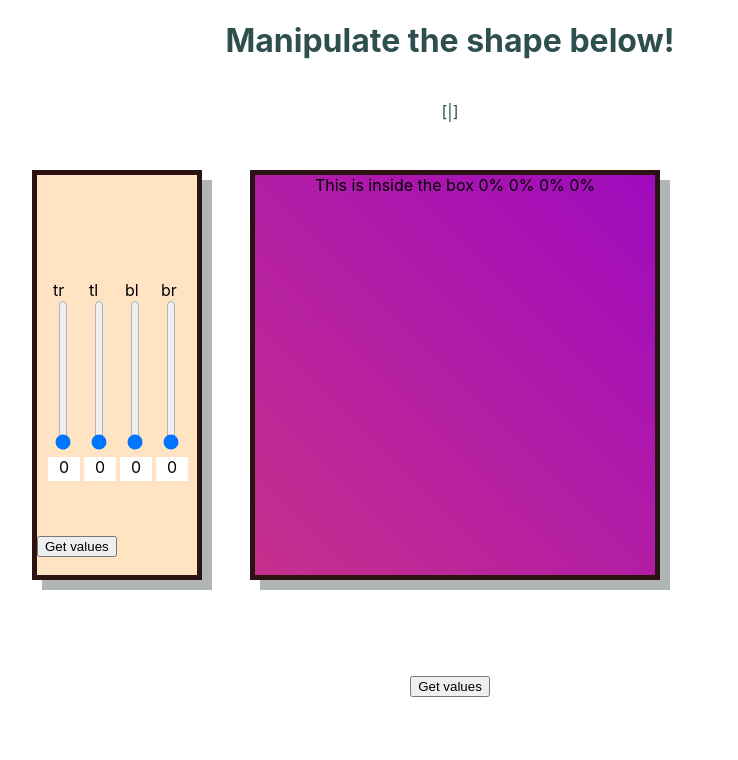
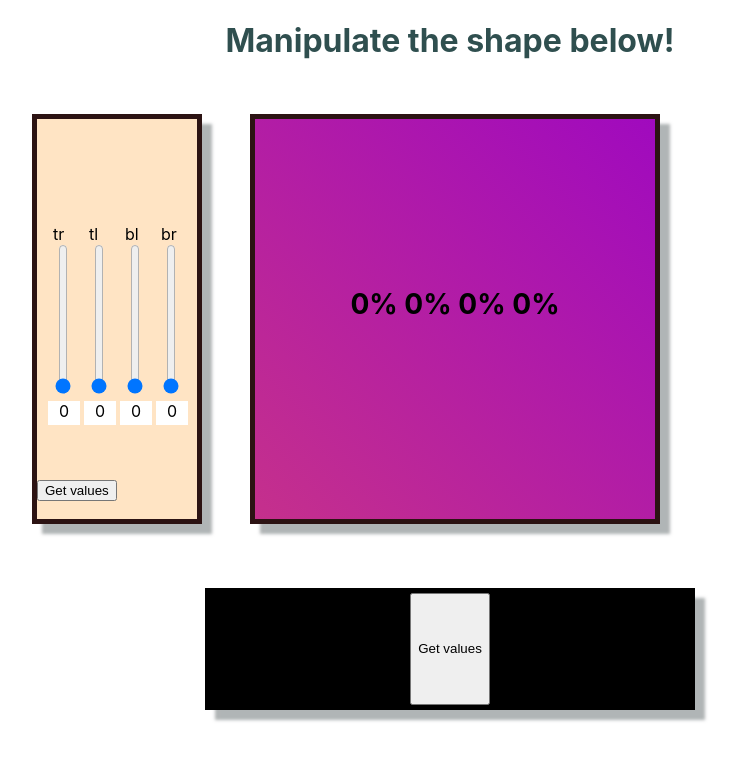
Before and after one commit to gooseman1721/border-radius-previewer, a React (Create React App) app: page / in a window 1280 px wide. Shown: the top 760 px of the page, without its empty margins (190-928 px from the left). Built offline with nearby package versions, Linux system fonts and the light colour scheme.

Commit message:
Added bottom control panel, doesn't do anything yet

```diff
--- a/src/App.css
+++ b/src/App.css
@@ -12,6 +12,8 @@
 {
   display: flex;
   flex-direction: column;
+  align-items: center;
+
 }
 
 .titleText
@@ -26,7 +28,7 @@
 .container, .bottomControlPanel
 {
   display: flex;
-  margin: 3em;
+  margin: 2em;
   justify-content: center;
   gap: 3em;
 
@@ -65,10 +67,17 @@
 
 }
 
+#shapeshifterBoxText
+{
+  margin-top: 6em;
+  font-weight: bold;
+  font-size: 28px;
+}
+
 .box
 {
   border: 5px solid rgb(44, 19, 19);
-  box-shadow: 10px 10px rgba(99, 108, 110, 0.5);
+  box-shadow: 10px 10px 3px rgba(99, 108, 110, 0.5);
 
 }
 
@@ -106,3 +115,11 @@
   transform: translate(-37px, 85px);
   text-align: center;
 }
+
+.bottomControlPanel
+{
+  background-color: black;
+  width: 30em;
+  height: 7em;
+  border: 5px solid rgb(0, 0, 0);
+}
--- a/src/App.js
+++ b/src/App.js
@@ -48,8 +48,7 @@ function App(props) {
       <header className="App-header">
         <div className="titleText">
           <h1>Manipulate the shape below!</h1>
-          <br></br>
-          [|]
+
         </div>
       </header>
       <div className='container'>
@@ -70,7 +69,7 @@ function App(props) {
 
 
       </div>
-      <div className='bottomControlPanel'>
+      <div className='bottomControlPanel box'>
         <button
             id='getSliderArrayValuesButton'
             className='basicButton'
--- a/src/components/ShapeshifterBox.js
+++ b/src/components/ShapeshifterBox.js
@@ -10,7 +10,9 @@ export default function ShapeshifterBox(props) {
     <div id='shapeshifterBox' className='box' style={{
       borderRadius: props.styleBorderRadius
     }}>
-        This is inside the box {props.styleBorderRadius}
+        <div id='shapeshifterBoxText'>
+          {props.styleBorderRadius}
+        </div>
     </div>
   )
 }
```
